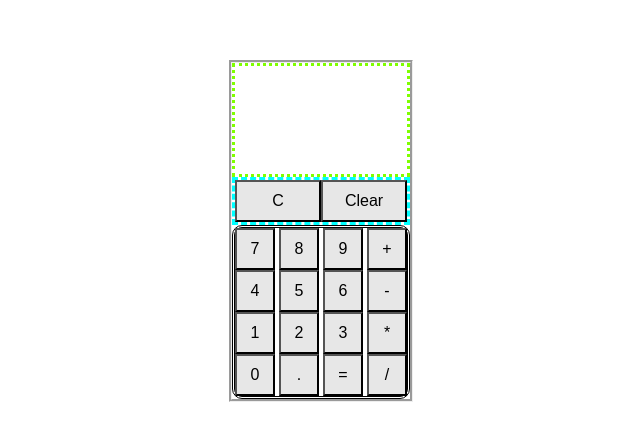
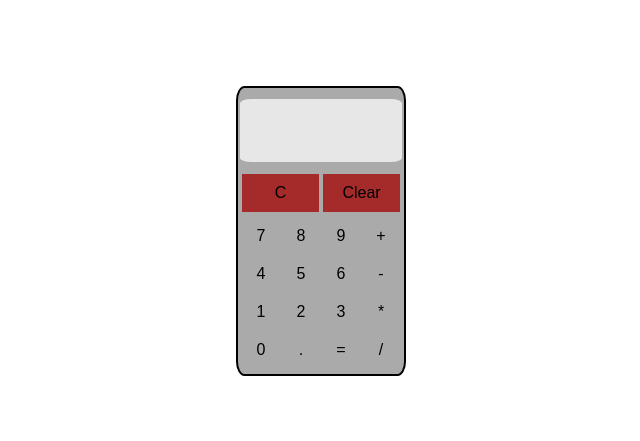
Before and after one commit to vladius9512/Calculator, a plain HTML site: page index.html in a window 1280 px wide. Shown: the part 177-618 px from the top of the page, without its empty margins (319-959 px from the left). Drawn offline with Linux system fonts and the light colour scheme.

Commit message:
Fixed the visual for this project

```diff
--- a/index.html
+++ b/index.html
@@ -15,32 +15,32 @@
                 <h2 class='output-display'></h2>
             </div>
             <div class='deletors'>
-                <button class='delete' data-value='C'>C</button>
-                <button class='delete' data-value='Del'>Clear</button>
+                <button class='delete c' data-value='C'>C</button>
+                <button class='delete del' data-value='Del'>Clear</button>
             </div>
             <div class='numbers'>
-                <div class='row-789'>
+                <div class='row 789'>
                     <button class='keyboard number' data-value='7'>7</button>
                     <button class='keyboard number' data-value='8'>8</button>
                     <button class='keyboard number' data-value='9'>9</button>
                     <button class='keyboard keyboard-operator' data-value='+'>+</button>
                 </div>
 
-                <div class='row-456'>
+                <div class='row 456'>
                     <button class='keyboard number' data-value='4'>4</button>
                     <button class='keyboard number' data-value='5'>5</button>
                     <button class='keyboard number' data-value='6'>6</button>
                     <button class='keyboard keyboard-operator' data-value='-'>-</button>
                 </div>
 
-                <div class='row-123'>
+                <div class='row 123'>
                     <button class='keyboard number' data-value='1'>1</button>
                     <button class='keyboard number' data-value='2'>2</button>
                     <button class='keyboard number' data-value='3'>3</button>
                     <button class='keyboard keyboard-operator' data-value='*'>*</button>
                 </div>
 
-                <div class='row-0.='>
+                <div class='row 0.='>
                     <button class='keyboard number' data-value='0'>0</button>
                     <button class='keyboard number' data-value='.'>.</button>
                     <button class='keyboard equal' data-value='='>=</button>
--- a/style.css
+++ b/style.css
@@ -3,6 +3,7 @@ body{
     justify-content: center;
     align-items:center;
     min-height: 100vh;
+    background-color: #FFFFFF;
 }
 
 ul{
@@ -12,46 +13,61 @@ ul{
     align-items: center;
 }
 
+#wrapper{
+    max-width: 170px;
+}
+
 .numbers {
-    border-style: double;
-    border-radius: 10px;
+    border-radius: 10%;
     display:flex;
     justify-content: center;
     align-items: center;
     flex-direction: column;
+    margin: 5px;
 }
 
 .row {
     display:flex;
     justify-content: center;
     align-items: center;
+    font-size: 0;
 }
 .deletors {
-    border-style: dashed;
-    border-color: aqua;
     display:flex;
     justify-content: center;
+    margin: 2px;
 }
 .output-window {
-    border-style:dotted;
-    border-color:chartreuse;
     text-align: right;
-    max-width: 175px;
+    background-color: #e7e7e7;
+    border-radius: 7%;
+    margin: 2px;
+    font-size: 10px;
+    max-width: 98%;
 }
 .output-display {
-    word-wrap: break-word;
+    overflow: hidden;
 }
 .block {
-    border-style: groove;
+    border: 2px solid;
+    background-color: #AAAAAA;
+    border-radius: 5%;
 }
 
 .keyboard {
-    background-color: #e7e7e7;
+    background-color:#AAAAAA;
     color:black;
     font-size: 16px;
     padding: 10px;
     width: 40px;
     text-align: center;
+    border: none;
+    transition-duration: 0.2s;
+}
+
+.keyboard:hover {
+    background-color: rgb(69, 69, 70);
+    color:rgb(255, 255, 255);
 }
 
 .delete {
@@ -59,7 +75,18 @@ ul{
     font-size: 16px;
     padding: 10px;
     width: 100%;
+    text-decoration: none;
+    border: none;
+    margin: 0px 2px;
+    background-color: brown;
+    transition-duration: 0.2s;
 }
+
+.delete:hover {
+    color:#FFFFFF;
+    background-color: darkred;
+}
+
 
 h2 {
     height: 25px;
```
Also changed, not shown: javascript.js (line endings or trailing spaces).
